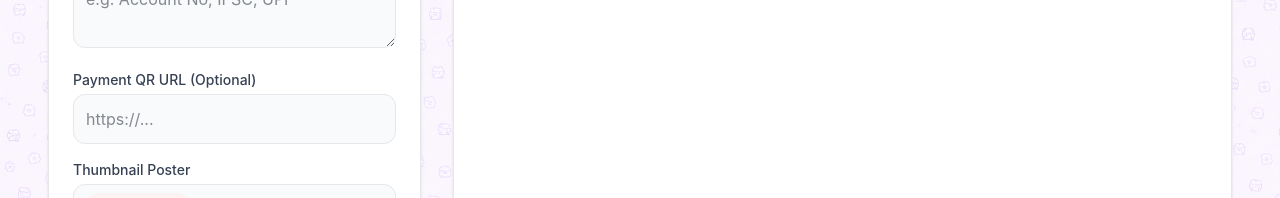
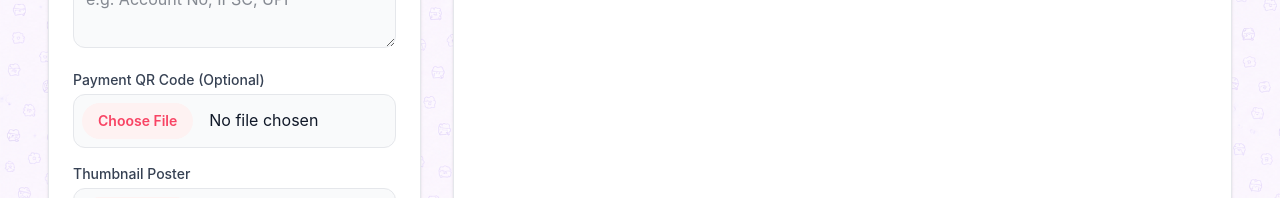
Before and after one commit to Kaustav333/ticket-booking-system, a React (Vite) app in the folder client/: page /organiser in a window 1280 px wide. Shown: the part 1075-1273 px from the top of the page. Built offline with nearby package versions, Linux system fonts and the light colour scheme; no server answers.

Commit message:
feat: change payment QR code input to file upload

```diff
--- a/client/src/pages/OrganiserDashboard.tsx
+++ b/client/src/pages/OrganiserDashboard.tsx
@@ -126,6 +126,17 @@ export default function OrganiserDashboard() {
     }
   };
 
+  const handleQrUpload = (e: React.ChangeEvent<HTMLInputElement>) => {
+    const file = e.target.files?.[0];
+    if (file) {
+      const reader = new FileReader();
+      reader.onloadend = () => {
+        setNewEvent({ ...newEvent, payment_qr_url: reader.result as string });
+      };
+      reader.readAsDataURL(file);
+    }
+  };
+
   return (
     <div className="max-w-7xl mx-auto p-4 py-8 space-y-8 pb-12">
       <h1 className="text-3xl font-display font-bold text-gray-900 mb-8">Organiser Dashboard</h1>
@@ -190,8 +201,16 @@ export default function OrganiserDashboard() {
                 <textarea placeholder="e.g. Account No, IFSC, UPI" value={newEvent.payment_details} onChange={e => setNewEvent({...newEvent, payment_details: e.target.value})} className="w-full bg-gray-50 border border-gray-200 rounded-xl p-3 text-gray-900 focus:border-bms-red focus:ring-1 focus:ring-bms-red outline-none" rows={2} />
               </div>
               <div>
-                <label className="block text-sm font-medium text-gray-700 mb-1">Payment QR URL (Optional)</label>
-                <input type="url" placeholder="https://..." value={newEvent.payment_qr_url} onChange={e => setNewEvent({...newEvent, payment_qr_url: e.target.value})} className="w-full bg-gray-50 border border-gray-200 rounded-xl p-3 text-gray-900 focus:border-bms-red focus:ring-1 focus:ring-bms-red outline-none" />
+                <label className="block text-sm font-medium text-gray-700 mb-1">Payment QR Code (Optional)</label>
+                <input
+                  type="file"
+                  accept="image/*"
+                  onChange={handleQrUpload}
+                  className="w-full bg-gray-50 border border-gray-200 rounded-xl p-2 text-gray-900 focus:border-bms-red focus:ring-1 focus:ring-bms-red outline-none file:mr-4 file:py-2 file:px-4 file:rounded-full file:border-0 file:text-sm file:font-semibold file:bg-red-50 file:text-bms-red hover:file:bg-red-100"
+                />
+                {newEvent.payment_qr_url && (
+                  <div className="mt-2 text-xs text-green-600 font-semibold">✓ QR Code selected</div>
+                )}
               </div>
               <div>
                 <label className="block text-sm font-medium text-gray-700 mb-1">Thumbnail Poster</label>
```
